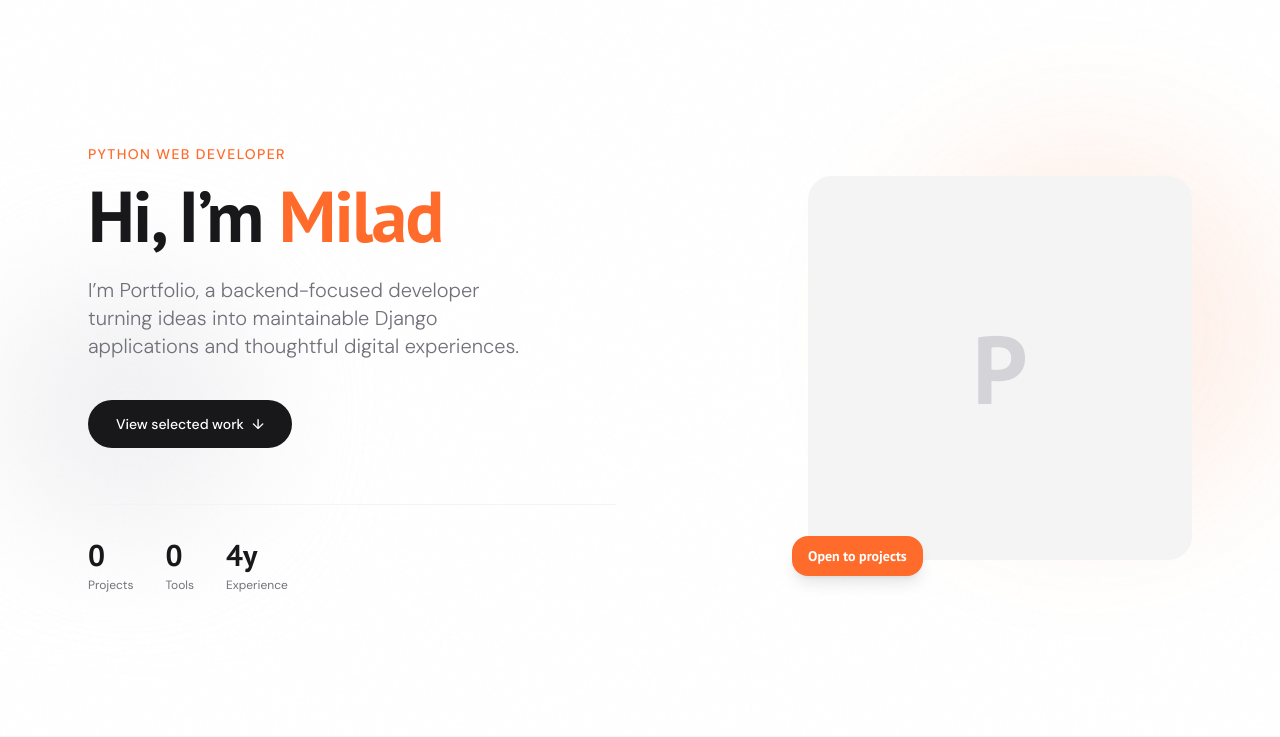
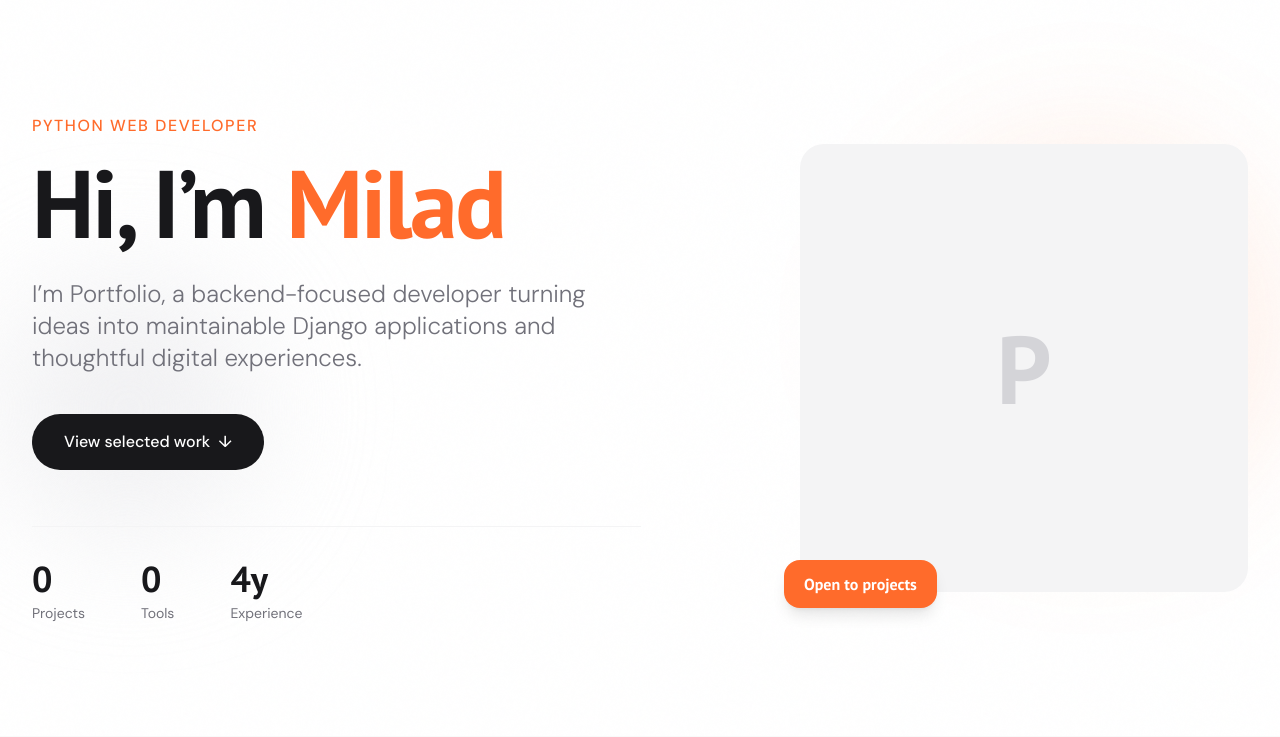
Before and after one commit to miladaxel/my_portfolio, a Django app: page / in a window 1280 px wide. Shown: the part 64-801 px from the top of the page. Run offline with Django 5.2, Linux system fonts and the light colour scheme; data that the repository does not hold is empty; some libraries are stand-ins or nearby versions.

Commit message:
change in main page

```diff
--- a/templates/core/home.html
+++ b/templates/core/home.html
@@ -38,14 +38,14 @@
   <section id="hero" class="relative min-h-screen flex items-center pt-16 overflow-hidden">
     <div class="absolute top-1/4 right-0 w-96 h-96 bg-accent/10 rounded-full blur-3xl pointer-events-none" aria-hidden="true"></div>
     <div class="absolute bottom-1/4 left-0 w-64 h-64 bg-zinc-200/50 dark:bg-zinc-800/30 rounded-full blur-3xl pointer-events-none" aria-hidden="true"></div>
-    <div class="relative z-10 max-w-6xl mx-auto px-6 py-24 w-full">
-      <div class="grid md:grid-cols-2 gap-12 items-center">
+    <div class="relative z-10 max-w-7xl mx-auto px-5 sm:px-6 lg:px-8 py-16 md:py-20 w-full">
+      <div class="grid md:grid-cols-[1.05fr_.95fr] gap-10 lg:gap-14 items-center">
         <div>
-          <p class="reveal text-sm font-medium text-accent tracking-widest uppercase mb-4">Python web developer</p>
-          <h1 class="reveal font-display font-bold text-5xl md:text-6xl lg:text-7xl leading-[1.05] tracking-tight text-zinc-900 dark:text-white mb-6">
+          <p class="reveal text-sm lg:text-base font-medium text-accent tracking-widest uppercase mb-4">Python web developer</p>
+          <h1 class="reveal font-display font-bold text-5xl md:text-7xl lg:text-8xl leading-[1.02] tracking-tight text-zinc-900 dark:text-white mb-6 lg:mb-7">
             Hi, I’m <span class="text-accent">Milad</span>
           </h1>
-          <p class="reveal text-lg md:text-xl text-zinc-500 dark:text-zinc-400 font-light leading-relaxed max-w-md mb-10">
+          <p class="reveal text-lg md:text-xl lg:text-2xl text-zinc-500 dark:text-zinc-400 font-light leading-relaxed max-w-xl mb-9 lg:mb-10">
             {% if profile and profile.short_bio %}
               {{ profile.short_bio }}
             {% else %}
@@ -54,32 +54,32 @@
           </p>
 
           <div class="reveal flex flex-wrap gap-4">
-            <a href="#work" class="hero-cta focus-ring inline-flex items-center gap-2 rounded-full bg-zinc-900 dark:bg-white text-white dark:text-zinc-900 px-7 py-3.5 text-sm font-medium hover:bg-zinc-700 dark:hover:bg-zinc-200 transition-colors">
+            <a href="#work" class="hero-cta focus-ring inline-flex items-center gap-2 rounded-full bg-zinc-900 dark:bg-white text-white dark:text-zinc-900 px-7 lg:px-8 py-3.5 lg:py-4 text-sm lg:text-base font-medium hover:bg-zinc-700 dark:hover:bg-zinc-200 transition-colors">
               View selected work <span aria-hidden="true">↓</span>
             </a>
             {% if owner and owner.email %}
-              <a href="mailto:{{ owner.email }}" class="focus-ring inline-flex items-center rounded-full border border-zinc-300 dark:border-zinc-700 text-zinc-700 dark:text-zinc-300 px-7 py-3.5 text-sm font-medium hover:bg-zinc-50 dark:hover:bg-zinc-900 transition-colors">Email me</a>
+              <a href="mailto:{{ owner.email }}" class="focus-ring inline-flex items-center rounded-full border border-zinc-300 dark:border-zinc-700 text-zinc-700 dark:text-zinc-300 px-7 lg:px-8 py-3.5 lg:py-4 text-sm lg:text-base font-medium hover:bg-zinc-50 dark:hover:bg-zinc-900 transition-colors">Email me</a>
             {% endif %}
           </div>
 
-          <dl class="reveal flex flex-wrap gap-x-8 gap-y-5 mt-14 pt-8 border-t border-zinc-100 dark:border-zinc-900">
+          <dl class="reveal flex flex-wrap gap-x-10 lg:gap-x-14 gap-y-5 mt-12 lg:mt-14 pt-7 lg:pt-8 border-t border-zinc-100 dark:border-zinc-900">
             <div>
-              <dd class="font-display font-bold text-3xl text-zinc-900 dark:text-white">{{ project_count }}</dd>
-              <dt class="text-xs text-zinc-500 dark:text-zinc-400 mt-1">Projects</dt>
+              <dd class="font-display font-bold text-3xl lg:text-4xl text-zinc-900 dark:text-white">{{ project_count }}</dd>
+              <dt class="text-xs lg:text-sm text-zinc-500 dark:text-zinc-400 mt-1">Projects</dt>
             </div>
             <div>
-              <dd class="font-display font-bold text-3xl text-zinc-900 dark:text-white">{{ skill_count }}</dd>
-              <dt class="text-xs text-zinc-500 dark:text-zinc-400 mt-1">Tools</dt>
+              <dd class="font-display font-bold text-3xl lg:text-4xl text-zinc-900 dark:text-white">{{ skill_count }}</dd>
+              <dt class="text-xs lg:text-sm text-zinc-500 dark:text-zinc-400 mt-1">Tools</dt>
             </div>
             <div>
-              <dd class="font-display font-bold text-3xl text-zinc-900 dark:text-white">4y</dd>
-              <dt class="text-xs text-zinc-500 dark:text-zinc-400 mt-1">Experience</dt>
+              <dd class="font-display font-bold text-3xl lg:text-4xl text-zinc-900 dark:text-white">4y</dd>
+              <dt class="text-xs lg:text-sm text-zinc-500 dark:text-zinc-400 mt-1">Experience</dt>
             </div>
           </dl>
         </div>
 
         <div class="reveal flex justify-center md:justify-end">
-          <div class="relative w-72 h-72 md:w-80 md:h-80 lg:w-96 lg:h-96">
+          <div class="relative w-80 h-80 md:w-96 md:h-96 lg:w-[28rem] lg:h-[28rem]">
             {% if profile and profile.avatar %}
               <div class="hero-photo w-full h-full overflow-hidden rounded-3xl bg-zinc-300 dark:bg-zinc-800">
                 <img src="{{ profile.avatar.url }}" alt="Portrait of {{ display_name }}" width="800" height="800" loading="eager" fetchpriority="high">
@@ -89,7 +89,7 @@
                 <span class="font-display font-bold text-8xl text-zinc-300 dark:text-zinc-800">{{ display_name|first|upper }}</span>
               </div>
             {% endif %}
-            <div class="absolute -bottom-4 -left-4 bg-accent text-white font-display font-bold text-sm px-4 py-2.5 rounded-2xl shadow-lg">Open to projects</div>
+            <div class="absolute -bottom-4 -left-4 bg-accent text-white font-display font-bold text-sm lg:text-base px-4 lg:px-5 py-2.5 lg:py-3 rounded-2xl shadow-lg">Open to projects</div>
           </div>
         </div>
       </div>
@@ -174,14 +174,24 @@
 
   <section id="about" class="py-24 bg-zinc-50 dark:bg-zinc-900/40">
     <div class="max-w-6xl mx-auto px-6">
-      <div class="grid lg:grid-cols-[.8fr_1.2fr] gap-14 lg:gap-24 items-start">
-        <div class="lg:sticky lg:top-28">
-          <p class="reveal text-xs font-medium text-accent tracking-[0.22em] uppercase mb-3">About</p>
-          <h2 class="reveal font-display font-bold text-4xl md:text-5xl text-zinc-900 dark:text-white leading-tight">Careful systems.<br>Clear experiences.</h2>
+      <div class="grid md:grid-cols-2 gap-12 lg:gap-16 items-center">
+        <div class="reveal order-2 md:order-1">
+          {% if profile and profile.avatar %}
+            <div class="hero-photo w-full aspect-square max-w-sm mx-auto overflow-hidden rounded-3xl bg-zinc-300 dark:bg-zinc-800">
+              <img src="{{ profile.avatar.url }}" alt="Portrait of {{ display_name }}" width="700" height="700" loading="lazy">
+            </div>
+          {% else %}
+            <div class="w-full aspect-square max-w-sm mx-auto rounded-3xl bg-white dark:bg-zinc-900 border border-zinc-200 dark:border-zinc-800 flex items-center justify-center">
+              <span class="font-display font-bold text-8xl text-zinc-300 dark:text-zinc-800">{{ display_name|first|upper }}</span>
+            </div>
+          {% endif %}
         </div>
 
-        <div>
-          <div class="reveal text-lg leading-relaxed text-zinc-600 dark:text-zinc-300 space-y-5">
+        <div class="order-1 md:order-2">
+          <p class="reveal text-xs font-medium text-accent tracking-widest uppercase mb-3">About me</p>
+          <h2 class="reveal font-display font-bold text-4xl md:text-5xl text-zinc-900 dark:text-white leading-tight mb-6">A bit about<br>who I am</h2>
+
+          <div class="reveal text-zinc-500 dark:text-zinc-400 leading-relaxed space-y-4">
             {% if profile and profile.bio %}
               {{ profile.bio|linebreaks }}
             {% else %}
@@ -190,24 +200,19 @@
             {% endif %}
           </div>
 
-          {% regroup skills by category as skill_groups %}
-          {% if skill_groups %}
-            <div class="reveal mt-12 border-t border-zinc-200 dark:border-zinc-800">
-              {% for group in skill_groups %}
-                <div class="grid sm:grid-cols-[10rem_1fr] gap-3 sm:gap-8 py-6 border-b border-zinc-200 dark:border-zinc-800">
-                  <h3 class="text-xs uppercase tracking-[.18em] text-zinc-400 pt-1">{{ group.grouper }}</h3>
-                  <div class="flex flex-wrap gap-2">
-                    {% for skill in group.list %}
-                      <span class="text-sm px-3 py-1.5 rounded-full bg-white dark:bg-zinc-900 text-zinc-700 dark:text-zinc-300 border border-zinc-200 dark:border-zinc-800">{{ skill.title }}</span>
-                    {% endfor %}
-                  </div>
-                </div>
-              {% endfor %}
+          {% if skills %}
+            <div class="reveal mt-8">
+              <p class="text-xs font-medium text-zinc-500 dark:text-zinc-400 uppercase tracking-widest mb-3">Stack &amp; tools</p>
+              <div class="flex flex-wrap gap-2" role="list" aria-label="Skills">
+                {% for skill in skills %}
+                  <span role="listitem" class="text-sm bg-white dark:bg-zinc-800 border border-zinc-200 dark:border-zinc-700 text-zinc-700 dark:text-zinc-300 px-3.5 py-1.5 rounded-full hover:border-accent transition-colors">{{ skill.title }}</span>
+                {% endfor %}
+              </div>
             </div>
           {% endif %}
 
           {% if profile and profile.resume %}
-            <a href="{{ profile.resume.url }}" class="focus-ring inline-flex mt-9 rounded-sm text-sm font-medium text-accent nav-link" target="_blank" rel="noopener noreferrer">View résumé →</a>
+            <a href="{{ profile.resume.url }}" class="focus-ring inline-flex mt-8 rounded-sm text-sm font-medium text-accent nav-link" target="_blank" rel="noopener noreferrer">View résumé →</a>
           {% endif %}
         </div>
       </div>
```
Also changed, not shown: core/forms.py (added, +29 -0 lines), core/migrations/0002_contactmessage.py (added).
